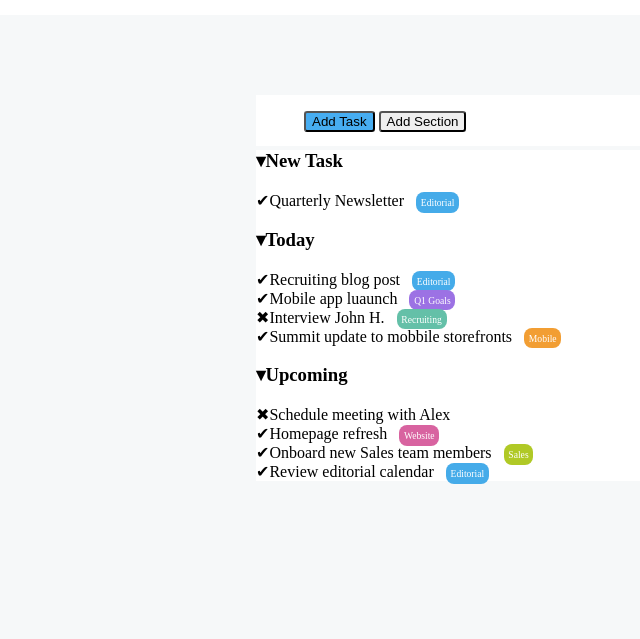
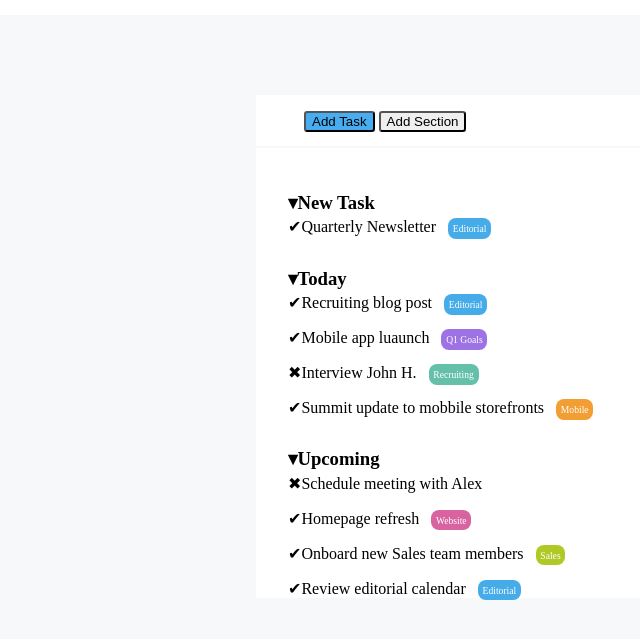
Before and after one commit to Claudio-Bernardinetti/html-css-toboolist, a plain HTML site: page index.html in a window 1280 px wide. Shown: the part 73-712 px from the top of the page, without its empty margins (0-640 px from the left). Drawn offline with Linux system fonts and the light colour scheme.

Commit message:
added comments

```diff
--- a/style.css
+++ b/style.css
@@ -4,12 +4,24 @@ body {
     box-sizing: border-box;
     background-color: var(--bool-lightgrey);
 }
+/* body settings */
 
 header {
     background-color: var(--bool-white);
     padding-bottom: 0.5rem;
+}
 
+img {
+    margin: 1rem;
 }
+
+h1 {
+    margin-left: 5rem;
+    margin-top: -4.3rem;
+    font-style: initial;
+}
+/* header */
+
 :root {
     --bool-white: #ffffff;
     --bool-lightgrey: #f6f8f9;
@@ -22,16 +34,7 @@ header {
     --bool-pink: #d863a0;
 
 }
-
-img {
-    margin: 1rem;
-
-}
-h1 {
-    margin-left: 5rem;
-    margin-top: -4.3rem;
-    font-style: initial;
-}
+/* colores */
 
 main {
     background-color: var(--bool-white);
@@ -39,12 +42,6 @@ main {
     margin-top: 5rem;
     margin-left: 20%;
     margin-right: 20%;
-}
-
-#header {
-    padding-top: 1rem;
-    border-radius: 0.2rem;
-
 }
 
 input{
@@ -57,18 +54,34 @@ input{
     margin-left: 3rem;
 }
 
+#header {
+    padding-top: 1rem;
+    border-radius: 0.2rem;
+}
+
 #main {
     background-color: var(--bool-white);
+    padding-top: 0.8rem;
     margin-top: 1rem;
+    margin-bottom: 0.8;
 }
+/* main and header main */
 
+#main>div{
+    padding-left: 2rem;
+    padding-top: 1rem;
+}
+h3 {
+    padding-left: 2rem;
+    padding-top:  0.8rem;
+    margin-bottom: -0.8rem;
+}
 span{
     margin-left: 0.5rem;
     padding: 0.3rem;
     font-size: 0.6rem;
     border-radius: 0.5rem;
     color: var(--bool-white);
-
 }
 
 .highlights1{
@@ -95,3 +108,4 @@ span{
 .highlights8{
     background-color: var(--bool-blue2);
 }
+/* caracters inside the main */
```
Also changed, not shown: index.html (+11 -2 lines).
